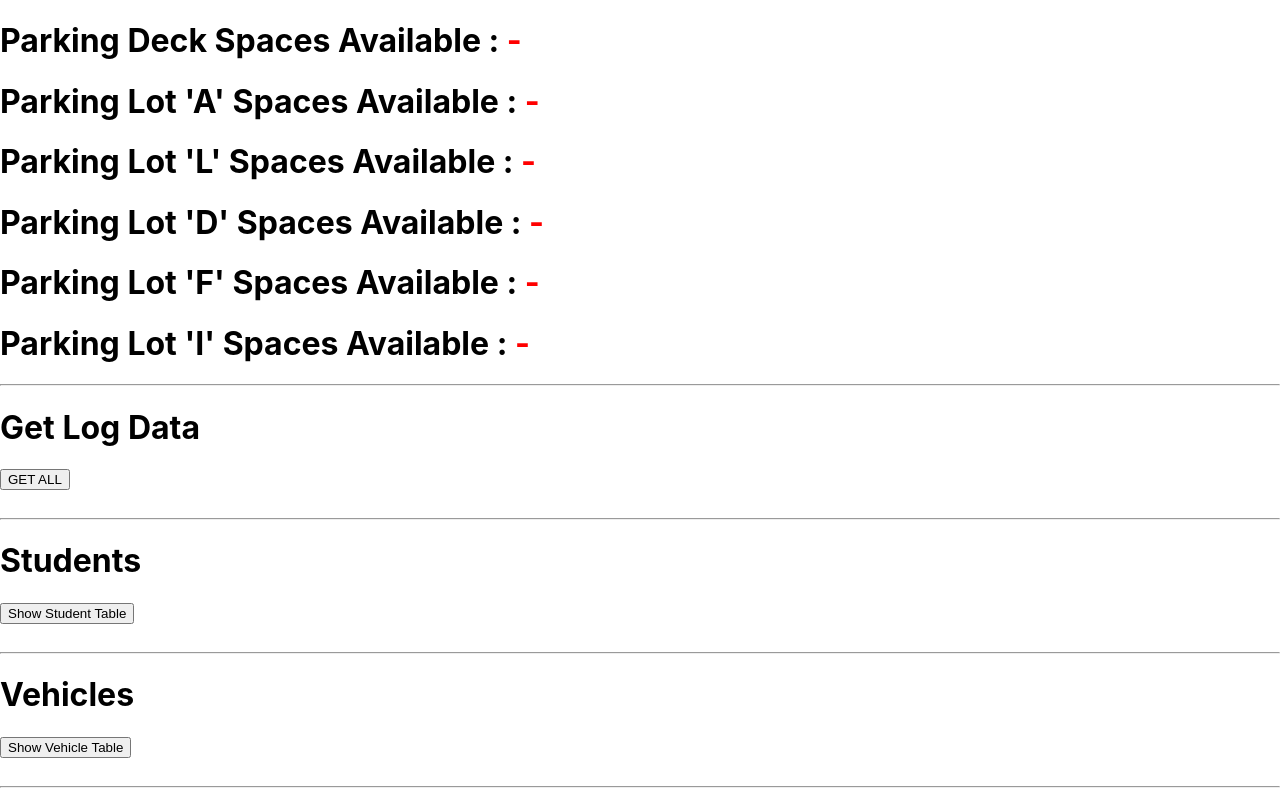
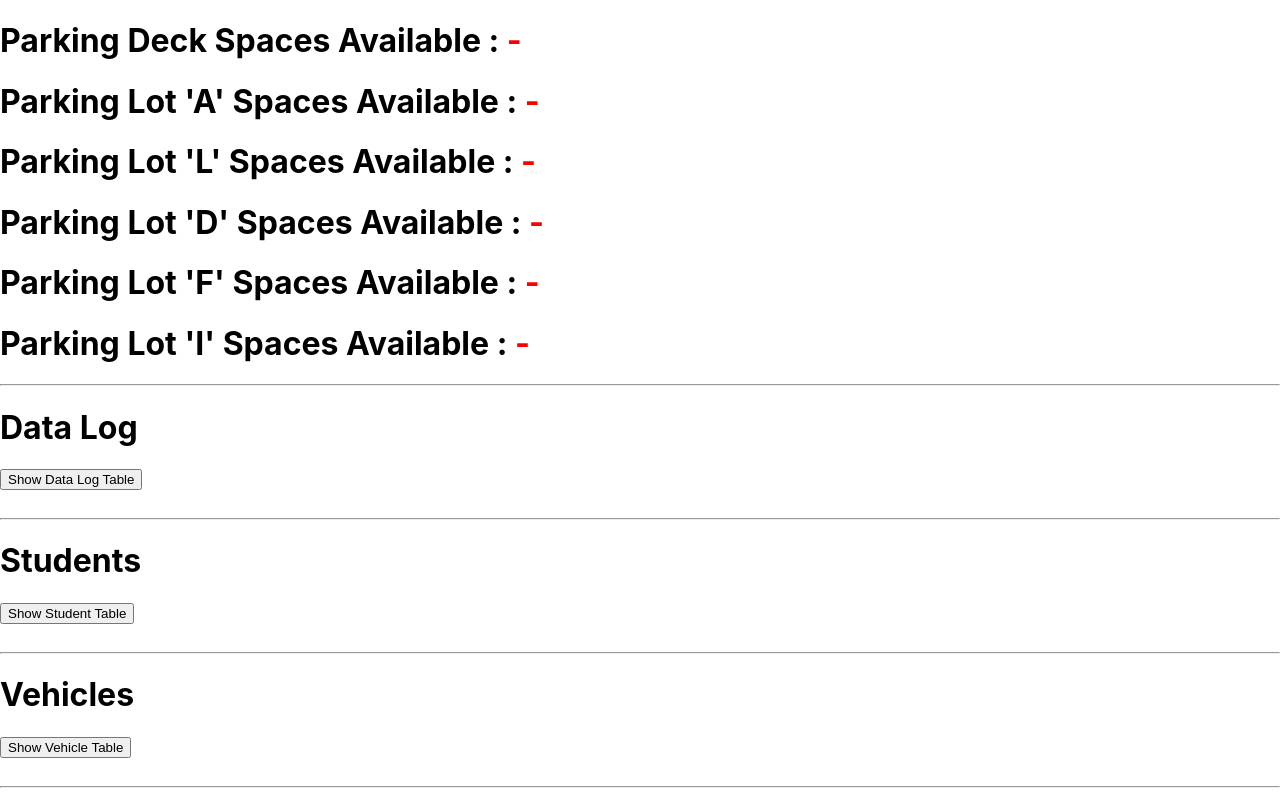
Before and after one commit to FarzinShoja/parkingmaster, a React (Create React App) app in the folder src/frontend/: page / in a window 1280 px wide. Shown: the top 800 px of the page. Built offline with nearby package versions, Linux system fonts and the light colour scheme; no server answers; the HTML template or start-up script is replaced by a standard one.

Commit message:
datalog table ui has been updated it

```diff
--- a/src/frontend/src/components/GetLog.jsx
+++ b/src/frontend/src/components/GetLog.jsx
@@ -1,4 +1,8 @@
 import React from "react";
+
+
+import ReactTable from "react-table";
+import "react-table/react-table.css";
 
 import backendurl from "../config.js";
 
@@ -8,69 +12,127 @@ export default class GetLog extends React.Component {
   constructor() {
     super();
     this.state = {
-      getlog_data: ""
+      LogID: "",
+      VehicleID: "",
+      StudentID: "",
+      Location: "",
+      DateLog: "",
+      TagStatus: "",
+      fetchedData: [{}],
+      showPopup: false
     };
+    this.togglePop = this.togglePopup.bind(this);
+    this.reloadTable = this.reloadTable.bind(this);
   }
 
-  // ==================================== This will create a table based on JSON response change the STATE of the div ===================
-  convertJSON2Table4data1(jData) {
-    var col = [];
-    for (let x = 0; x < jData.length; x++) {
-      for (let key in jData[x]) {
-        if (col.indexOf(key) === -1) {
-          col.push(key);
-        }
-      }
-    }
-
-    var table = document.createElement("table");
-
-    var tr = table.insertRow(-1);
-    for (let x = 0; x < col.length; x++) {
-      var th = document.createElement("th");
-      th.innerHTML = col[x];
-      tr.appendChild(th);
-    }
-
-    for (let x = 0; x < jData.length; x++) {
-      tr = table.insertRow(-1);
-
-      for (let y = 0; y < col.length; y++) {
-        var tabCell = tr.insertCell(-1);
-        tabCell.innerHTML = jData[x][col[y]];
-      }
-    }
-
+  togglePopup() {
     this.setState({
-      getlog_data: table.outerHTML
+      showPopup: !this.state.showPopup
     });
   }
+  reloadTable() {
+    this.setState({
+      fetchedData: [{}]
+    });
+    this.loadTableData();
+  }
 
-  // ==========================================================================================================================================
+  loadTableData() {
+    fetch(backendurl.backend + "/datalog", {
+      method: "GET"
+    })
+      .then(res => res.json())
+      .then(result => {
+        this.setState({
+          fetchedData: result
+        });
+      });
+  }
+
+  // =============
   render() {
-    return (
+    const data = this.state.fetchedData;
+
+    return(
       <React.Fragment>
-        <h1> Get Log Data</h1>
+        <h1>Data Log</h1>
         <button
+        id="getBtn_d"
+        hidden={false}
+        onClick={e => {
+          this.loadTableData();
+          document.getElementById("tableDiv_d").hidden = false;
+          document.getElementById("closeBtn_d").hidden = false;
+          document.getElementById("getBtn_d").hidden = true;
+        }}
+        >
+          Show Data Log Table
+        </button>
+        <button
+          id="closeBtn_d"
+          hidden={true}
           onClick={e => {
-            fetch(backendurl.backend + "/datalog", {
-              method: "GET"
-            })
-              .then(res => res.json())
-              .then(result => {
-                this.convertJSON2Table4data1(result);
-              });
+            this.loadTableData();
+            document.getElementById("tableDiv_d").hidden = true;
+            document.getElementById("closeBtn_d").hidden = true;
+            document.getElementById("getBtn_d").hidden = false;
           }}
-        >
-          GET ALL
-        </button>
-        <br />
-        <br />
-        <div
-          className="data1"
-          dangerouslySetInnerHTML={{ __html: this.state.getlog_data }}
-        ></div>
+          >
+            Close Table
+          </button>
+          <br />
+          <br />
+          <div id="tableDiv_d"
+          hidden={true}
+          >
+          <ReactTable
+            data={data}
+            columns={[
+              {
+                Header: "Student ID",
+                accessor: "StudentID",
+                filterable: true,
+                PivotValue: ({ value }) => (
+                  <span style={{ color: "darkgreen" }}>{value}</span>
+                ),
+                minWidth: 100
+              },
+              {
+                Header: "Vehicle ID",
+                accessor: "VehicleID",
+                filterable: true,
+                minWidth: 100,
+                PivotValue: ({ value }) => (
+                <span style={{ color: "darkred" }}>{value}</span>
+                )
+              },
+              {
+                Header: "Location",
+                accessor: "Location",
+                filterable: false,
+                minWidth: 100
+              },
+              {
+                Header: "Date Log",
+                accessor: "DateLog",
+                filterable: false,
+                minWidth: 100
+              },
+              {
+                Header: "Tag Status",
+                accessor: "TagStatus",
+                filterable: false,
+                minWidth: 100
+              },
+            ]}
+            filterable
+            //pivotBy={["StudentID", "VehicleID", "Location", "DateLog", "TagStatus"]}
+            loadingText="Loading....."
+            defaultPageSize={5}
+            className="-striped -highlight"
+            />
+          </div>
       </React.Fragment>
-    );
+    )
   }
 }
```
